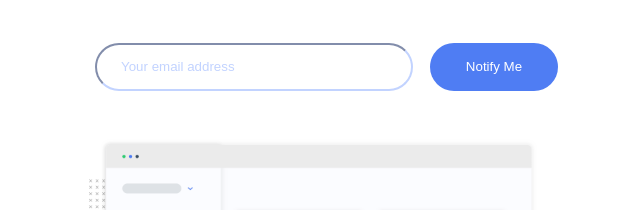
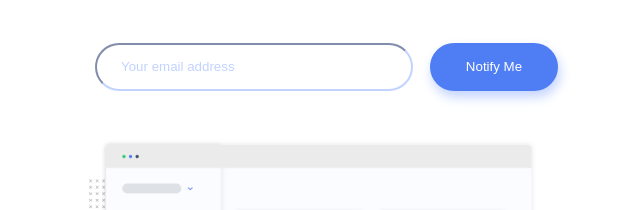
Before and after one commit to LukJeru/ping_single_column, a plain HTML site: page index.html in a window 1280 px wide. In both pictures the pointer is over the input "Notify Me". Shown: the part 193-403 px from the top of the page, 322-962 px from the left. Drawn offline with nearby package versions, Linux system fonts and the light colour scheme.

Commit message:
box shadow and hover state added

```diff
--- a/stylesheet.css
+++ b/stylesheet.css
@@ -43,6 +43,11 @@ body{
   border: none;
   border-radius: 2rem;
   width: 8rem;
+  box-shadow: 2px 6px 12px var(--pale_blue);
+}
+
+#submit:hover{
+  cursor: pointer;
 }
 
 
@@ -97,6 +102,10 @@ p{
   border-radius: 1.5rem;
 }
 
+#twitter, #facebook, #instagram:hover {
+  cursor: pointer;
+}
+
 @media screen and (max-width: 780px) {
   .container{
     display: flex;
```
